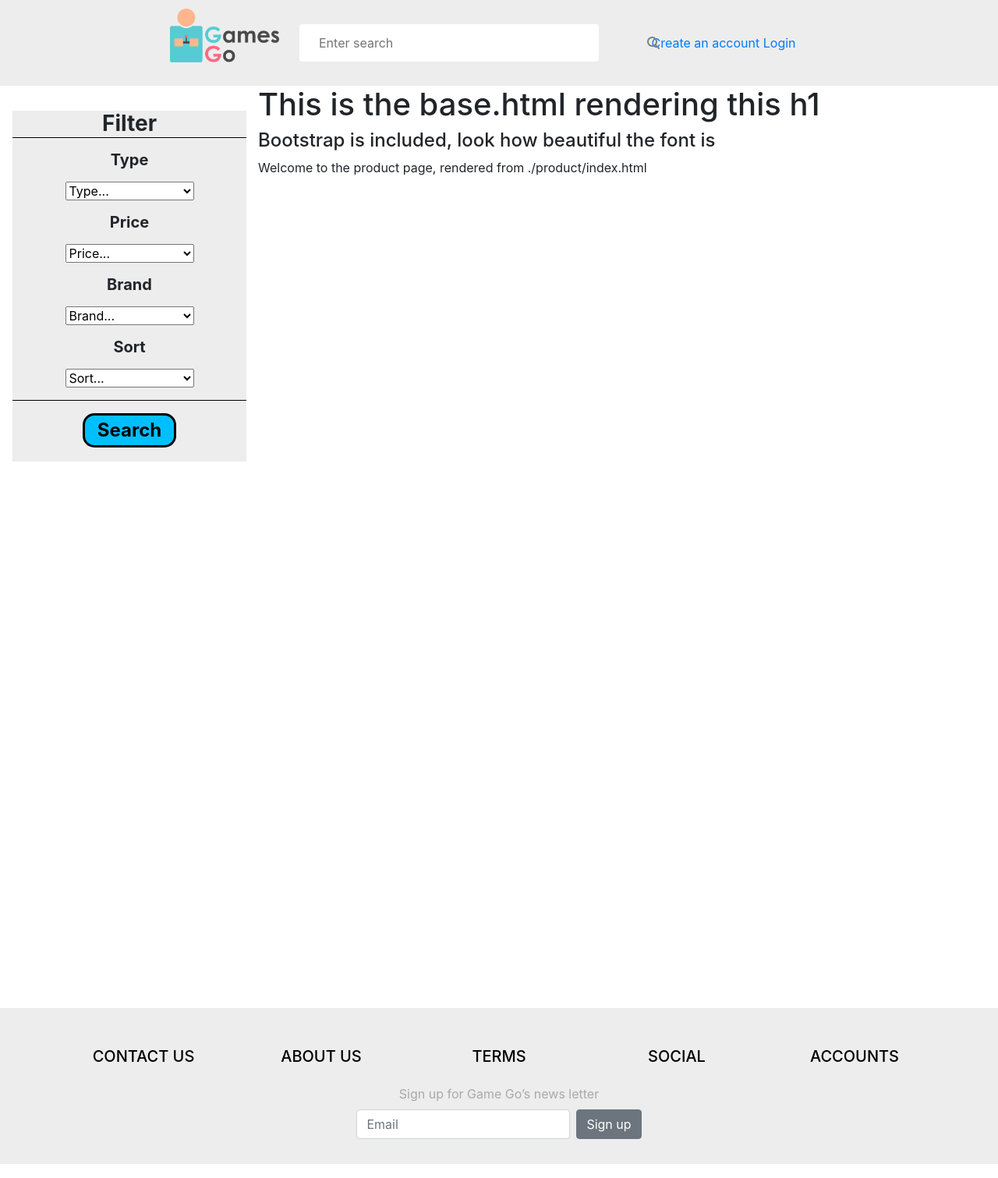
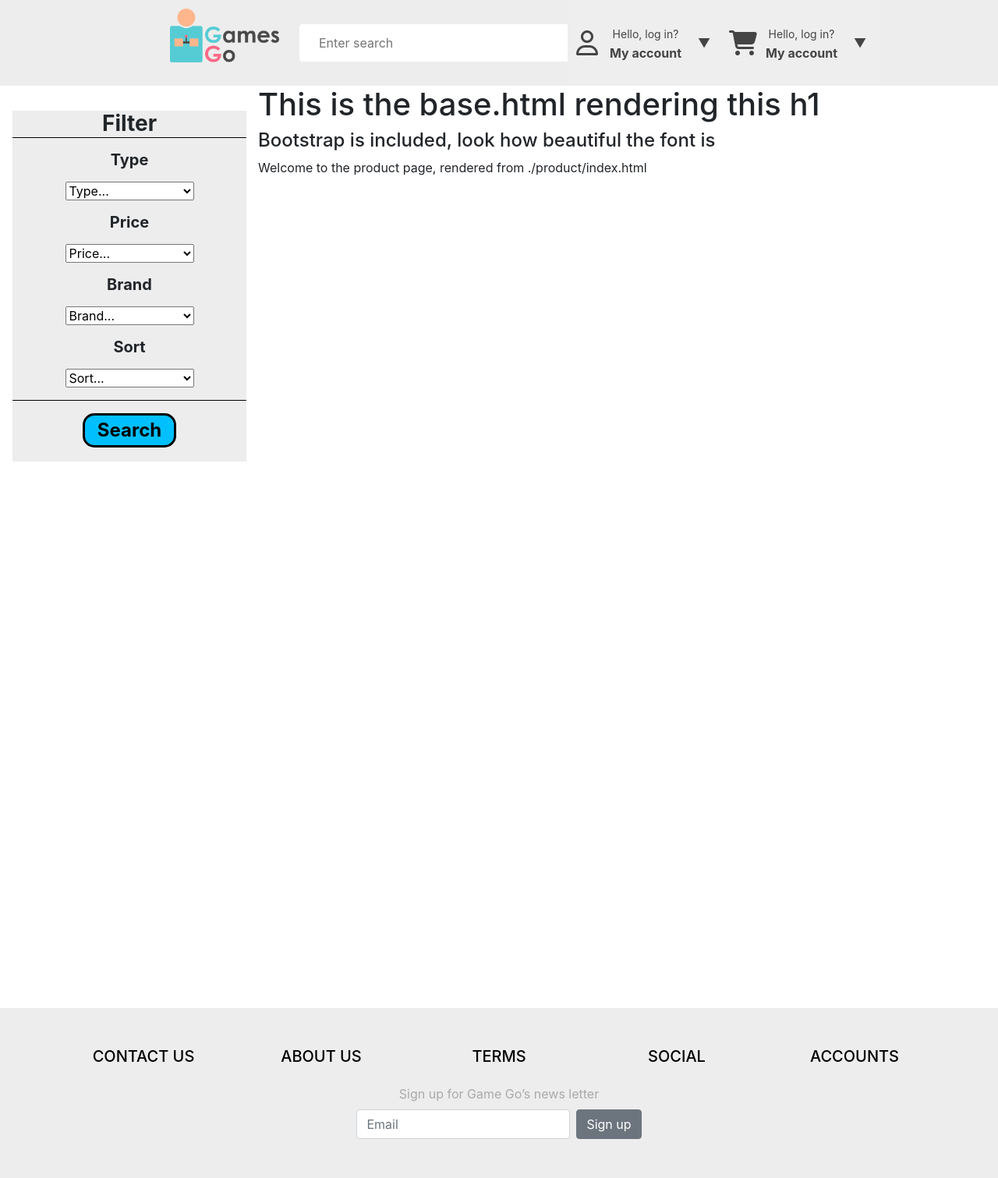
Before and after one commit to Thorarinng/VerkLegt2020, a Django app: page / in a window 1280 px wide. Shown: the whole page at 78% size. Run offline with Django 3.2, Linux system fonts and the light colour scheme; data that the repository does not hold is empty; some libraries are stand-ins or nearby versions.

Commit message:
smá design work

```diff
--- a/Project/static/css/main.css
+++ b/Project/static/css/main.css
@@ -39,7 +39,7 @@
   flex-wrap: nowrap;
 }
 
-.grid {
+/*.grid {
   display: grid;
   grid-template-rows: 110px auto 200px;
-}
+}*/
--- a/Project/static/css/nav.css
+++ b/Project/static/css/nav.css
@@ -8,6 +8,8 @@
   }
 
   .nav-container {
+    position: sticky;
+    top: 0;
     display: grid;
     grid-template-columns: 15% 15% 30% 25% 15%;
     justify-items: center;
@@ -50,6 +52,13 @@
   input[type="search"]::-webkit-search-cancel-button,
   input[type="search"]::-webkit-search-results-button,
   input[type="search"]::-webkit-search-results-decoration { display: none; }
+
+
+.dropdown-container {
+    display: grid;
+    grid-template-columns: 1fr 1fr;
+}
+
 
 
   .arrow {
@@ -95,13 +104,14 @@
   }
 
   .far {
-    font-size: 36px;
+    font-size: 2rem;
     font-weight: lighter;
     grid-column-start: 1;
     grid-column-end: 1;
     grid-row-start: 2;
     grid-row-end: 2;
   }
+
 
   #hello {
     font-size: 14px;
--- a/Project/templates/navigation.html
+++ b/Project/templates/navigation.html
@@ -23,12 +23,12 @@
       </div>
   </div>
 
-<nav>
-  <!-- <div class="login-container">
+<div class="dropdown-container">
+  <div class="login-container">
   {% if user.is_authenticated %}
       <li><a>Logout</a></li>
   {% else %}
-      LOGIN dropdown
+      <!--LOGIN dropdown -->
       <ul>
         <li id="login">
           <div id="login-trigger" href="#">
@@ -40,14 +40,14 @@
               My account
             </a>
             <span id="arrow">▼</span>
-    </div> -->
-    {% if user.is_authenticated %}
+          </div>
+        <!--{% if user.is_authenticated %}
             <li><a href="{% url 'logout' %}">Logout</a></li>
 
         {% else %}
             <a href={% url  'register' %}>Create an account</a>
             <a href={% url  'login' %}>Login</a>
-    {% endif %}
+        {% endif %}-->
 
           <div id="login-content">
             <form>
@@ -79,6 +79,67 @@
         </li>
       </ul>
   {% endif %}
+  </div>
 
-</nav>
+
+  <div class="login-container">
+  {% if user.is_authenticated %}
+      <li><a>Logout</a></li>
+  {% else %}
+      <!--LOGIN dropdown -->
+      <ul>
+        <li id="login">
+          <div id="login-trigger" href="#">
+            <i class='fas far fa-shopping-cart'></i>
+            <a id="hello">
+              Hello, log in?
+            </a>
+            <a id="my-account">
+              My account
+            </a>
+            <span id="arrow">▼</span>
           </div>
+        <!--{% if user.is_authenticated %}
+            <li><a href="{% url 'logout' %}">Logout</a></li>
+
+        {% else %}
+            <a href={% url  'register' %}>Create an account</a>
+            <a href={% url  'login' %}>Login</a>
+        {% endif %}-->
+
+          <!--<div id="login-content">
+            <form>
+              <fieldset id="inputs">
+                <input  id="username"
+                        type="email"
+                        name="Email"
+                        placeholder="Your email address"
+                        required>
+                <input  id="password"
+                        type="password"
+                        name="Password"
+                        placeholder="Password"
+                        required>
+              </fieldset>
+              <fieldset id="actions">
+                <input  type="submit"
+                        id="submit"
+                        value="Log in">
+                <label>
+                  <input  type="checkbox"
+                          checked="checked">
+                  Keep me signed in
+                </label>
+              </fieldset>
+            </form>
+              <a href="/user/register">Create an account</a>
+          </div>-->
+        </li>
+      </ul>
+  {% endif %}
+  </div>
+
+
+
+</div>
+</div>
--- a/Project/templates/product/single_product.html
+++ b/Project/templates/product/single_product.html
@@ -3,7 +3,7 @@
     <a href="/products/{{ product.id }}">
         <div class="border m-2">
             <h3> {{ product.name }}</h3>
-            <img style="height: 200px" src={{ product.imgURL }} >
+            <img style="height: 12rem" src={{ product.imgURL }} >
             <p> {{ product.price }}$</p>
             <p> {{ product.description}}</p>
         </div>
```
Also changed, not shown: Project/static/JS/search.js (line endings or trailing spaces). Lines whose indentation alone changed are shown as unchanged.
